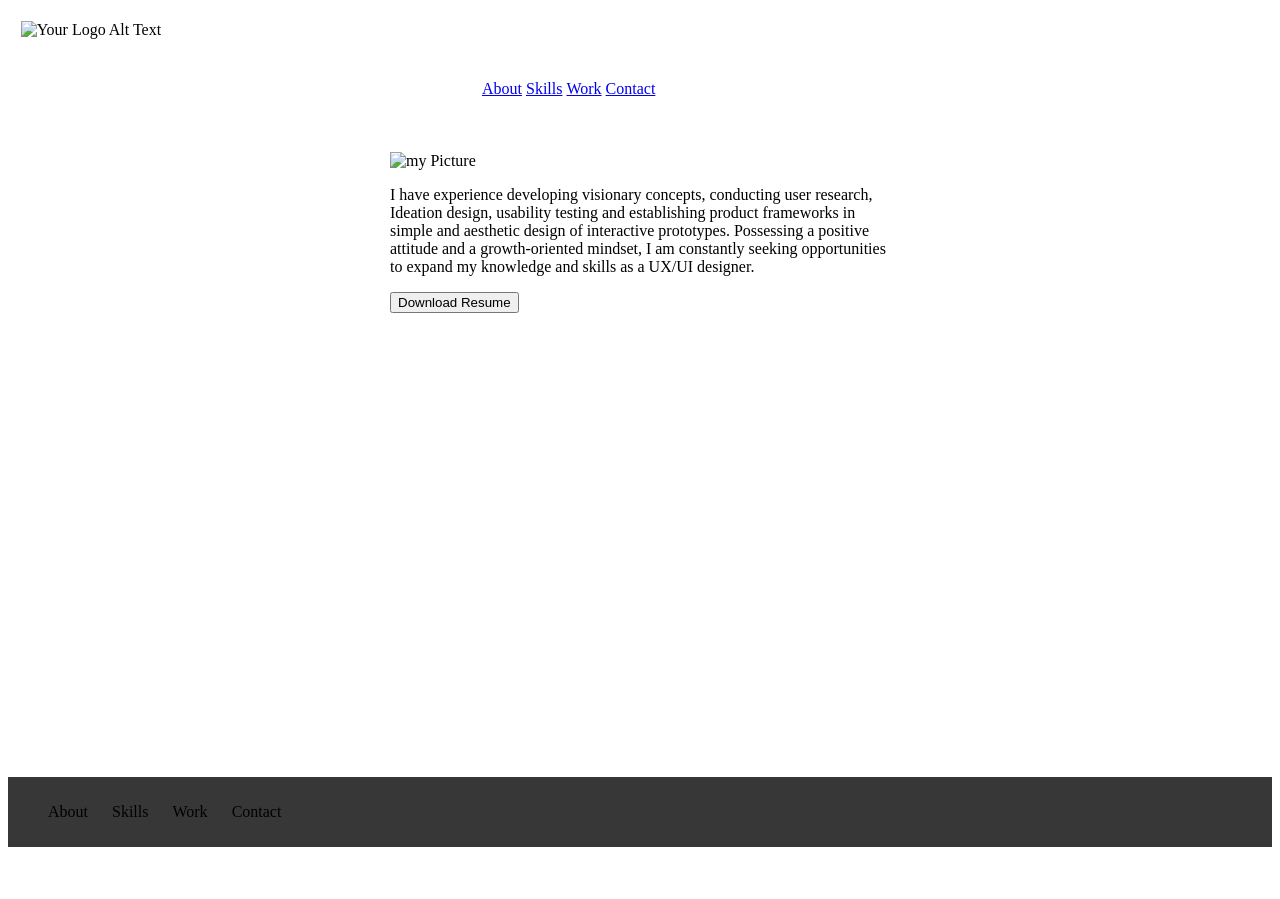
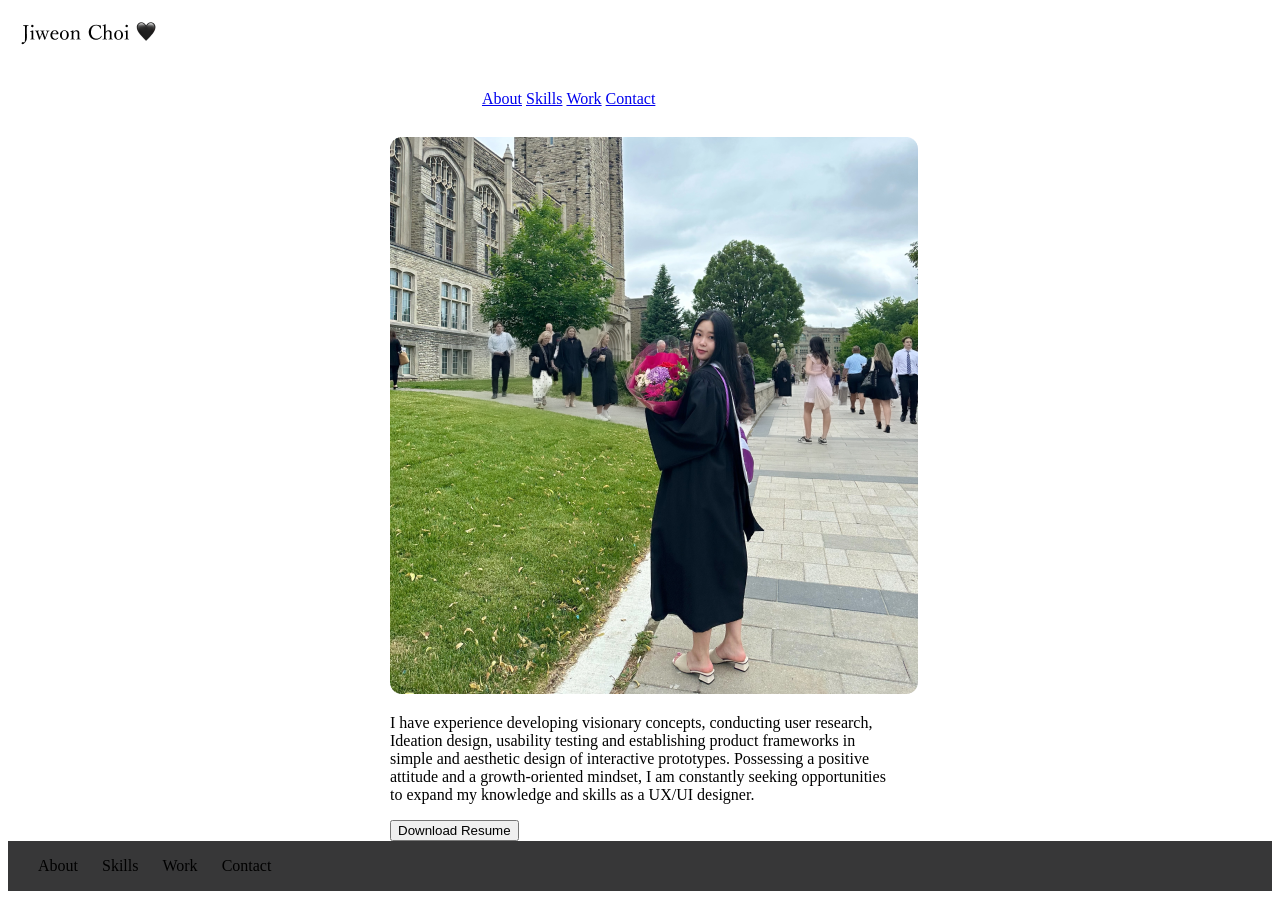
Before and after one commit to JiweonChoi/UX_UI_HW_17, a plain HTML site: page index.html in a window 1280 px wide. Before the commit the page ends 855 px from the top, so only its background shows below. Drawn offline with Linux system fonts and the light colour scheme.

Commit message:
images added

```diff
--- a/CSS/style.css
+++ b/CSS/style.css
@@ -26,8 +26,8 @@ nav ul {
 
 /* Hero Image Styles */
 .heroImg {
-    height: 600px;
-    padding: 25px;
+    height: px;
+    padding: px;
 }
 
 .heroImg .content {
@@ -38,7 +38,7 @@ nav ul {
 /* Footer Styles */
 footer {
     background-color: #373738;
-    padding: 10px;
+    padding: 0px;
 }
 
 footer ul {
--- a/index.html
+++ b/index.html
@@ -13,7 +13,7 @@
 <!-- Navbar Section -->
 <header class="navigation">
     <div class="inline-block logo">
-        <img src="path/to/your/logo.png" alt="Your Logo Alt Text">
+        <img src="Images/Jiweon Choi 🖤.png" alt="Your Logo Alt Text">
     </div>
     <nav class="inline-block">
         <ul>
@@ -28,7 +28,7 @@
 <!-- Hero Image Section -->
 <section class="heroImg">
     <div class="content">
-        <img src="path/to/your/picture.png" alt="my Picture">
+        <img src="Images/about me pic 2.png" alt="my Picture">
         <p>I have experience developing visionary concepts, conducting user research, Ideation design, usability testing and establishing product frameworks in simple and aesthetic design of interactive prototypes. Possessing a positive attitude and a growth-oriented mindset, I am constantly seeking opportunities to expand my knowledge and skills as a UX/UI designer.</p>
         <button>Download Resume</button>
     </div>
```
Also changed, not shown: Images/Jiweon Choi 🖤.png (added), Images/about me pic 2.png (added).
